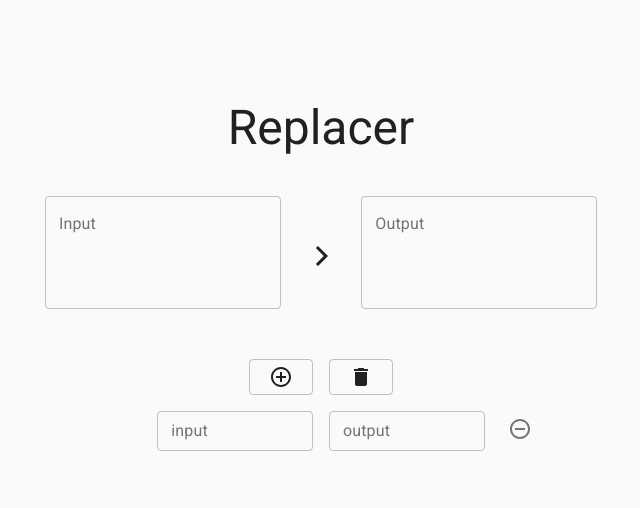
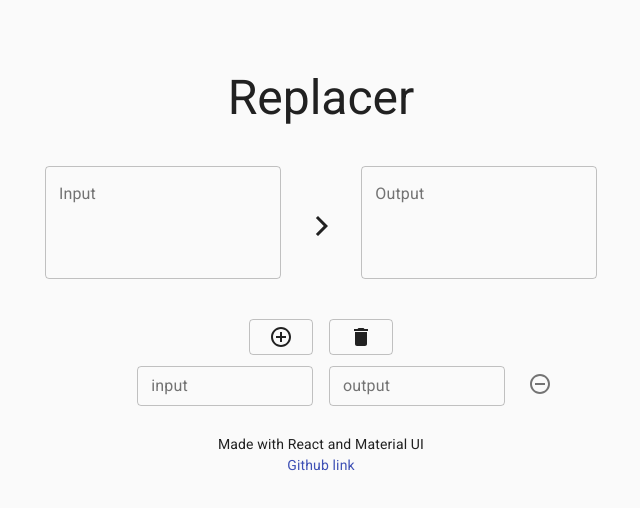
Before and after one commit to jonwang2000/replacer, a React (Create React App) app: page / in a window 1280 px wide. Shown: the top 508 px of the page, without its empty margins (319-959 px from the left). Built offline with nearby package versions, Linux system fonts and the light colour scheme.

Commit message:
final style changes

```diff
--- a/src/App.js
+++ b/src/App.js
@@ -16,6 +16,8 @@ import ReplaceRules from "./components/ReplaceRules";
 import CssBaseline from "@material-ui/core/CssBaseline";
 import Container from "@material-ui/core/Container";
 import Typography from "@material-ui/core/Typography";
+import Link from "@material-ui/core/Link";
+
 import { makeStyles } from "@material-ui/core/styles";
 
 import uuidv4 from "uuid/v4";
@@ -23,8 +25,8 @@ import { Grid } from "@material-ui/core";
 
 const useStyles = makeStyles(theme => ({
 	root: {
-        paddingTop: "100px",
-        paddingBottom: "100px"
+		paddingTop: "70px",
+		paddingBottom: "100px"
 	}
 }));
 
@@ -64,7 +66,7 @@ const App = () => {
 		<Container className={classes.root} component="main" maxWidth="sm">
 			<CssBaseline />
 
-			<Grid container spacing={3} maxWidth='lg'>
+			<Grid container spacing={3} maxWidth="lg">
 				<Grid item xs={12}>
 					<Typography variant="h3" component="h1" align="center">
 						Replacer
@@ -75,12 +77,31 @@ const App = () => {
 					<TextZone
 						inputText={inputText}
 						inputHandle={inputHandle}
-                        outputText={output}
+						outputText={output}
 					/>
 				</Grid>
 
 				<Grid item xs={12}>
 					<ReplaceRules rules={rules} setRules={setRules} />
+				</Grid>
+
+				<Grid item xs={12}>
+					<Typography variant="p" component="p" align="center">
+						Made with React and Material UI
+						<br />
+						<Link
+							component="button"
+							variant="body2"
+							onClick={() =>
+								window.open(
+									"https://github.com/jonwang2000/replacer",
+									"_blank"
+								)
+							}
+						>
+							Github link
+						</Link>
+					</Typography>
 				</Grid>
 			</Grid>
 		</Container>
--- a/src/components/ReplaceRules.js
+++ b/src/components/ReplaceRules.js
@@ -26,7 +26,7 @@ const useStyles = makeStyles(theme => ({
 		justifyContent: "center"
 	},
 	entire: {
-		marginTop: 10
+        padding: 0
 	}
 }));
 
--- a/src/components/Rule.js
+++ b/src/components/Rule.js
@@ -30,8 +30,14 @@ const Rule = props => {
 	const { inRule, editIn, outRule, editOut, delRule } = props;
 
 	return (
-		<Grid container spacing={2} maxWidth="xs" className={classes.ruleDiv}>
-            <Grid item xs={1}/>
+		<Grid
+			container
+			spacing={2}
+			maxWidth="xs"
+			className={classes.ruleDiv}
+			style={{ marginTop: "-13px" }}
+		>
+			<Grid item xs={1} />
 			<Grid item xs={5}>
 				<TextField
 					label="input"
--- a/src/components/TextZone.js
+++ b/src/components/TextZone.js
@@ -19,7 +19,8 @@ const useStyles = makeStyles(theme => ({
         right: "3px"
     },
     inputText: {
-        width: "100%"
+        width: "100%",
+        paddingBottom: 0
     }
 }));
 
```
